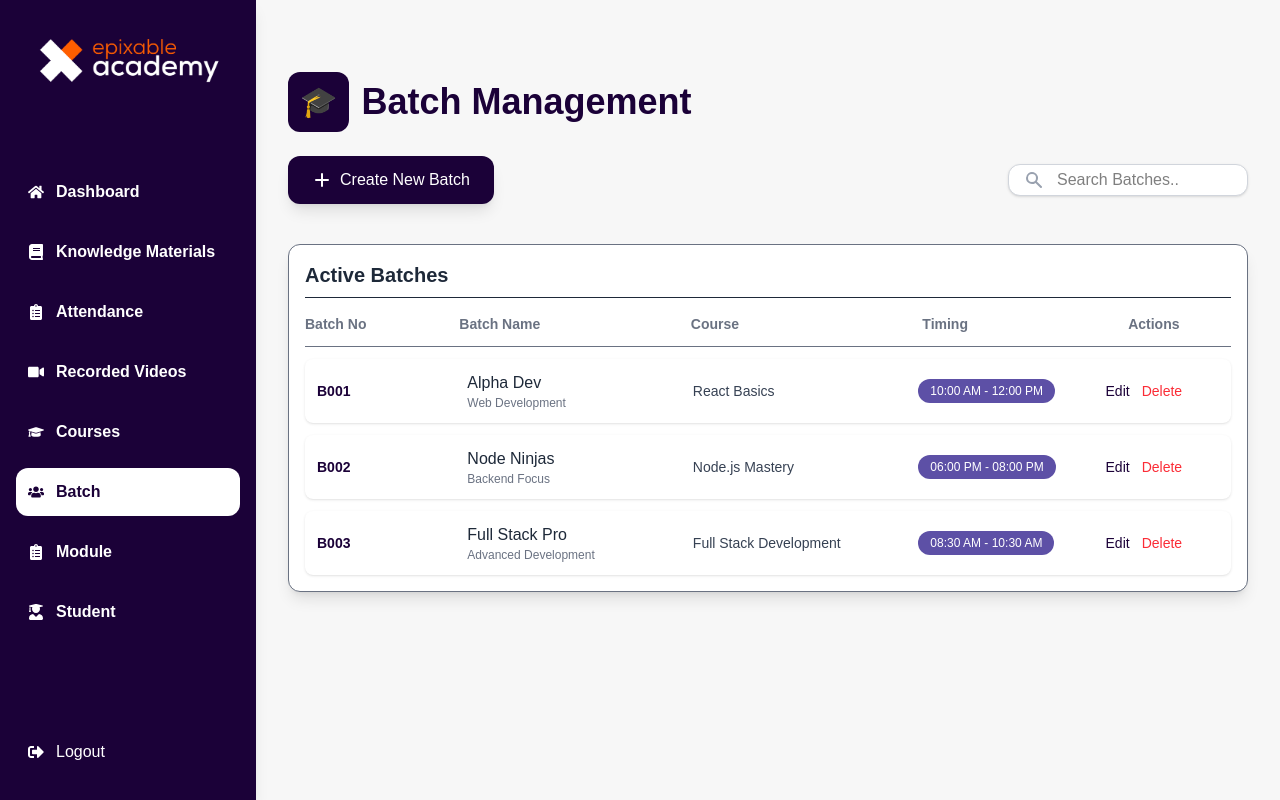
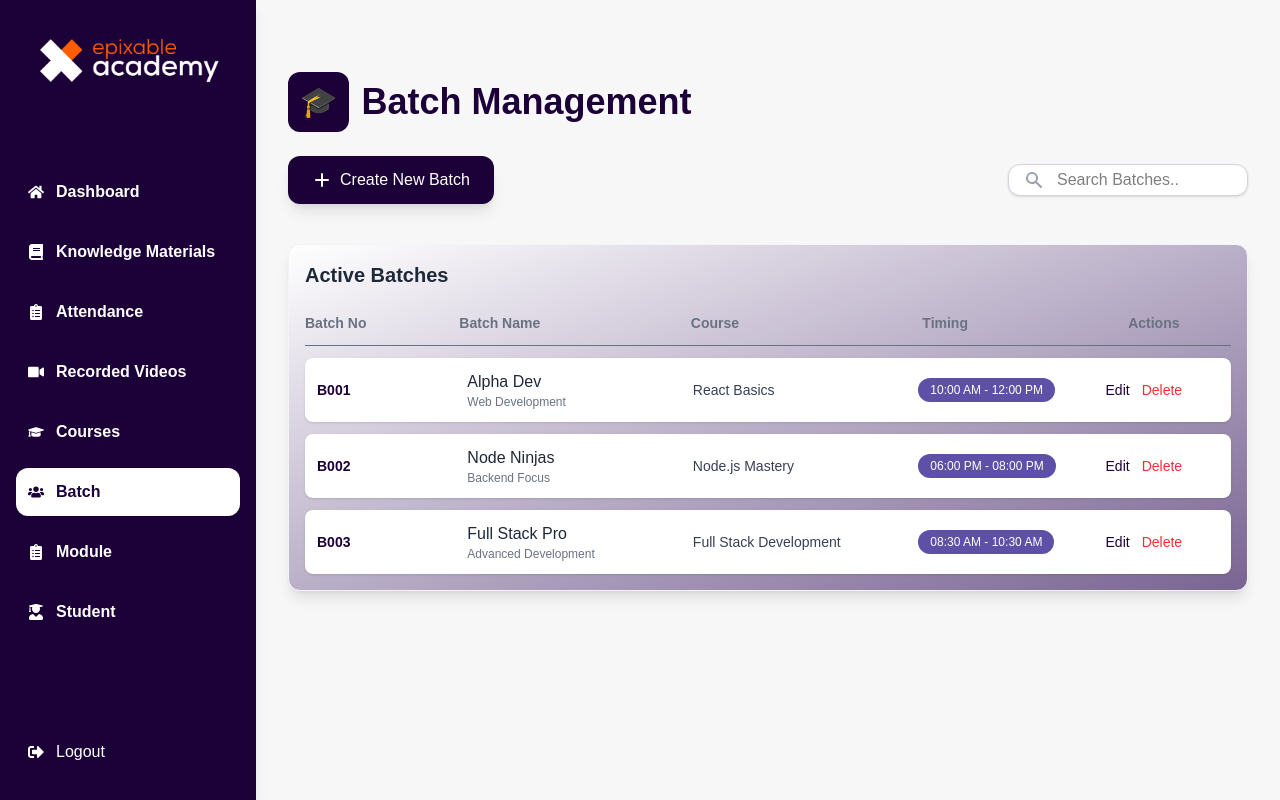
Before and after one commit to darshaaa/Epixable, a React (Vite) app: page /admin/batch in a window 1280 px wide. Built offline with nearby package versions, Linux system fonts and the light colour scheme.

Commit message:
Fix MainRouter path issue

```diff
--- a/src/Admin/AdminStudentList.jsx
+++ b/src/Admin/AdminStudentList.jsx
@@ -148,9 +148,9 @@ const AdminStudentList = () => {
           </h1>
         </div>
 
-        <div className="bg-white p-6 rounded-2xl shadow-xl border border-gray-500">
+        <div className="bg-gradient-to-br from-[#FFFFFF] to-[#7a6592] p-6 rounded-2xl shadow-xl">
           {/* Add Student Button (New Feature) */}
-          <div className="flex justify-between items-center mb-4 border-b pb-3">
+          <div className="flex justify-between items-center mb-4  pb-3">
             <h2 className="text-xl font-semibold text-gray-800">
               All Students ({students.length})
             </h2>
@@ -163,7 +163,7 @@ const AdminStudentList = () => {
           </div>
 
           <div className="overflow-x-auto">
-            <table className="w-full border-collapse">
+            <table className="w-full border-collapse ">
               <thead className="sticky top-0 bg-[#1B0138] text-white z-10 shadow-md">
                 <tr>
                   {[
--- a/src/Admin/Attendance.jsx
+++ b/src/Admin/Attendance.jsx
@@ -294,7 +294,7 @@ const Attendance = () => {
             )}
           </AnimatePresence>
 
-          <div className="bg-white rounded-2xl p-6 sm:p-8 shadow-xl border-1 border-[#52057B]">
+          <div className="bg-gradient-to-br from-[#FFFFFF] to-[#7a6592] rounded-2xl p-6 sm:p-8 shadow-xl ">
             {/* Select batch */}
             <div className="flex justify-start mb-6">
               <button
--- a/src/Admin/Batch.jsx
+++ b/src/Admin/Batch.jsx
@@ -197,12 +197,12 @@ const Batch = () => {
           </div>
         </div>
 
-        <div className="bg-white p-4 rounded-xl shadow-lg border border-gray-500 font-poppins">
-          <h2 className="text-xl font-semibold text-gray-800 mb-4 border-b pb-2">
+        <div className="bg-gradient-to-br from-[#FFFFFF] to-[#7a6592] p-4 rounded-xl shadow-lg border border-gray-100 font-poppins">
+          <h2 className="text-xl font-semibold text-gray-800 mb-4 pb-2">
             Active Batches
           </h2>
 
-          <div className="grid grid-cols-12 text-sm font-semibold text-gray-500 border-b pb-3 mb-3 sticky top-0 bg-white z-10">
+          <div className="grid grid-cols-12 text-sm font-semibold text-gray-500 border-b pb-3 mb-3 sticky top-0  z-10">
             <span className="col-span-2">Batch No</span>
             <span className="col-span-3">Batch Name </span>
             <span className="col-span-3">Course</span>
--- a/src/Admin/Courses.jsx
+++ b/src/Admin/Courses.jsx
@@ -137,7 +137,7 @@ const Courses = () => {
         </div>
 
         <div className="mt-12">
-          <div className="bg-white p-6 rounded-xl shadow-inner border-1 border-[#52057B]">
+          <div className="bg-gradient-to-br from-[#FFFFFF] to-[#7a6592] p-6 rounded-xl shadow-inner ">
             <div className="flex justify-between items-center mb-10">
               <button
                 onClick={() => setShowForm(true)}
--- a/src/Admin/KnowledgeMaterials.jsx
+++ b/src/Admin/KnowledgeMaterials.jsx
@@ -70,9 +70,9 @@ const KnowledgeMaterials = () => {
     <div className="flex min-h-screen bg-white relative overflow-hidden">
       <AdminSidebar />
 
-      <div className="flex-1 min-h-screen p-8">
+      <div className="flex-1 min-h-screen p-8 ">
         {/* Page Header with Logo */}
-        <div className="mb-6 flex items-center gap-4 mt-8">
+        <div className="mb-6 flex items-center gap-4 mt-8 ">
           <div className="bg-[#1B0138] p-3 rounded-xl text-white inline-flex items-center justify-center">
             <FaBook size={20} />
           </div>
@@ -82,7 +82,7 @@ const KnowledgeMaterials = () => {
         </div>
 
         {/* Upload & Search Section */}
-        <div className="bg-white rounded-2xl p-8 shadow-sm relative mt-15 border border-gray-500">
+        <div className="bg-gradient-to-br from-[#FFFFFF] to-[#7a6592] rounded-2xl p-8 shadow-sm relative mt-15 border border-gray-100">
 
           <div className="flex justify-between items-center mb-8">
             <input
@@ -109,8 +109,6 @@ const KnowledgeMaterials = () => {
                 className="w-full bg-[#e3ece8]  rounded-full pl-10 pr-4 py-2 text-sm outline-none placeholder:text-gray-500"
               />
             </div>
-
-            <div className="w-36"></div>
           </div>
 
           <div className="grid grid-cols-4 font-bold text-black border-b border-gray-400 pb-3 mb-2 pl-10">
```
